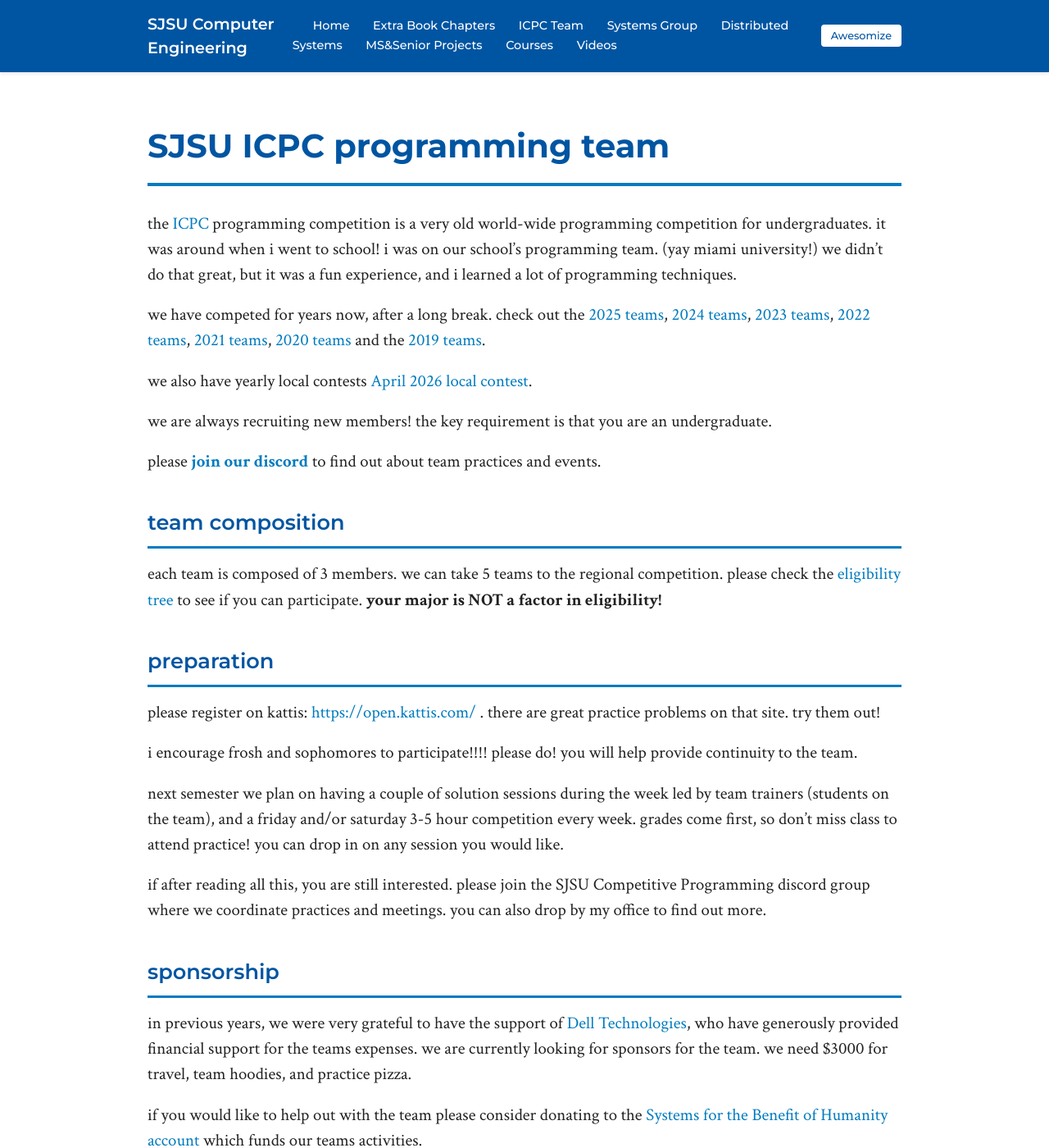
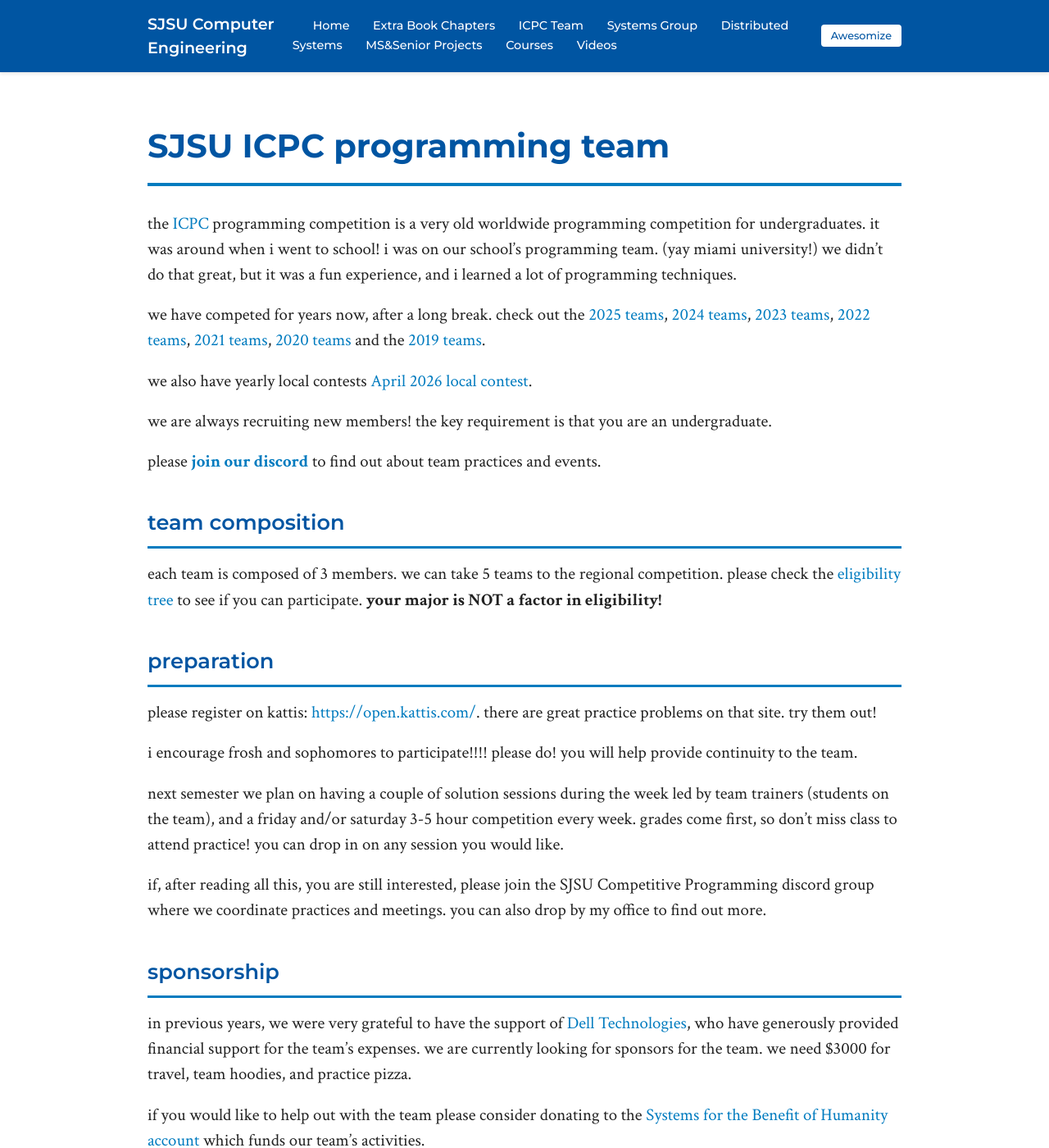
Before and after one commit to breed/benreed-sjsu, a Jekyll site: the page built from icpc/index.md, in a window 1280 px wide and 1400 px high. Shown: the whole window at 82% size. Built offline with Jekyll 4.4.1, drawn with Linux system fonts in a browser that asks for light colours.

Commit message:
proofreading fixes to icpc index and 2026 regional page
Co-Authored-By: Claude Fable 5.1 <noreply@anthropic.com>

```diff
--- a/icpc/index.md
+++ b/icpc/index.md
@@ -4,7 +4,7 @@ title: SJSU ICPC programming team
 page_title: SJSU ICPC programming team
 ---
 
-the [ICPC](https://icpc.global/) programming competition is a very old world-wide programming competition for undergraduates. it was around when i went to school! i was on our school's programming team. (yay miami university!) we didn't do that great, but it was a fun experience, and i learned a lot of programming techniques.
+the [ICPC](https://icpc.global/) programming competition is a very old worldwide programming competition for undergraduates. it was around when i went to school! i was on our school's programming team. (yay miami university!) we didn't do that great, but it was a fun experience, and i learned a lot of programming techniques.
 
 we have competed for years now, after a long break. check out the [2025 teams](2025/), [2024 teams](2024/), [2023 teams](2023/), [2022 teams](2022/), [2021 teams](2021/), [2020 teams](2020/) and the [2019 teams](2019/).
 
@@ -20,16 +20,16 @@ each team is composed of 3 members. we can take 5 teams to the regional competit
 
 ## preparation
 
-please register on kattis: <https://open.kattis.com/> . there are great practice problems on that site. try them out!
+please register on kattis: <https://open.kattis.com/>. there are great practice problems on that site. try them out!
 
 i encourage frosh and sophomores to participate!!!! please do! you will help provide continuity to the team.
 
 next semester we plan on having a couple of solution sessions during the week led by team trainers (students on the team), and a friday and/or saturday 3-5 hour competition every week. grades come first, so don't miss class to attend practice! you can drop in on any session you would like.
 
-if after reading all this, you are still interested. please join the SJSU Competitive Programming discord group where we coordinate practices and meetings. you can also drop by my office to find out more.
+if, after reading all this, you are still interested, please join the SJSU Competitive Programming discord group where we coordinate practices and meetings. you can also drop by my office to find out more.
 
 ## sponsorship
 
-in previous years, we were very grateful to have the support of [Dell Technologies](https://www.delltechnologies.com), who have generously provided financial support for the teams expenses. we are currently looking for sponsors for the team. we need $3000 for travel, team hoodies, and practice pizza.
+in previous years, we were very grateful to have the support of [Dell Technologies](https://www.delltechnologies.com), who have generously provided financial support for the team's expenses. we are currently looking for sponsors for the team. we need $3000 for travel, team hoodies, and practice pizza.
 
-if you would like to help out with the team please consider donating to the [Systems for the Benefit of Humanity account](https://www.givecampus.com/campaigns/67453/donations/new?designation=systemsforthebenefitofhumanity&?a=11421502) which funds our teams activities.
+if you would like to help out with the team please consider donating to the [Systems for the Benefit of Humanity account](https://www.givecampus.com/campaigns/67453/donations/new?designation=systemsforthebenefitofhumanity&?a=11421502) which funds our team's activities.
```
Also changed, not shown: icpc/icpc2026.md (+2 -2 lines).
